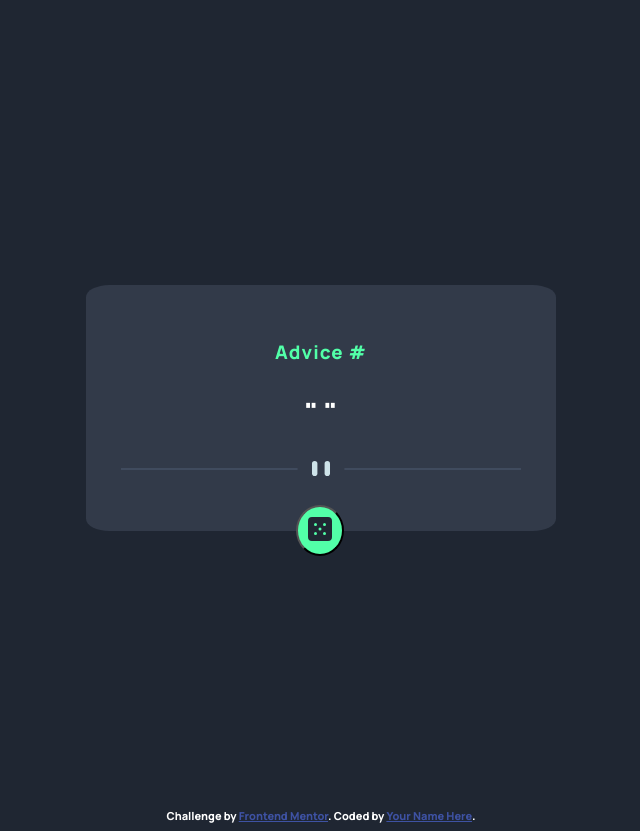
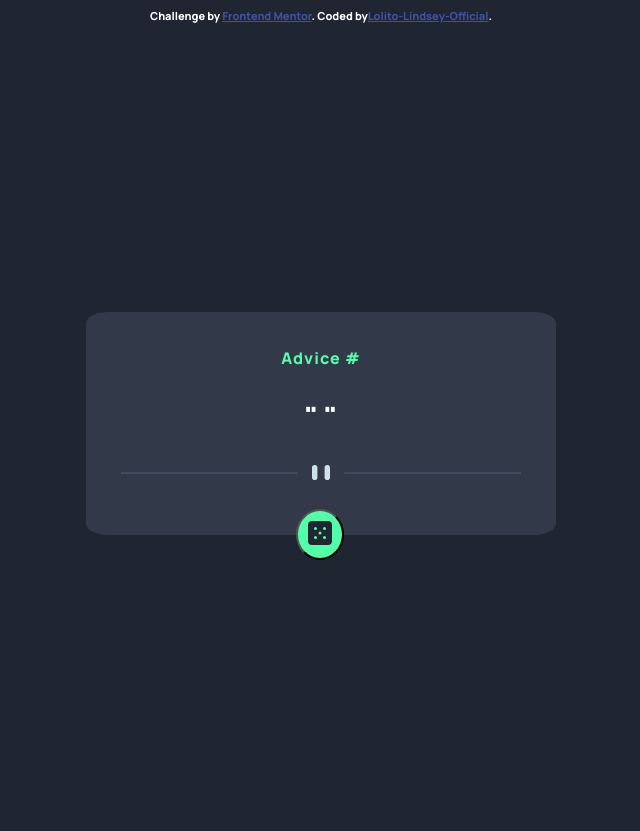
Before and after one commit to Lolito-Lindsey-Official/advice-generator-app, a plain HTML site: page index.html in a window 1280 px wide. Shown: the whole page, without its empty margins (319-959 px from the left). Drawn offline with Linux system fonts and the light colour scheme; no server answers.

Commit message:
Update index.html

```diff
--- a/index.html
+++ b/index.html
@@ -9,23 +9,22 @@
 </head>
 <body>
 
-  <div class = "advice-container">
+    <div class="attribution">
+    Challenge by <a href="https://www.frontendmentor.io?ref=challenge" target="_blank">Frontend Mentor</a>.
+    Coded by<a href="">Lolito-Lindsey-Official</a>.
+  </div>
+
+  <main class = "advice-container">
     <div class = "advice-card">
-      <h3 id = "advice-title">Advice #</h3>
+      <header id = "advice-title">Advice #</header>
       <p id = "advice-content">" "</p>
       <img src = "images/pattern-divider-desktop.svg" id = "divider" alt = "divider">
       <button id = "generate-button">
-        <img src = "images/icon-dice.svg" id ="dice" alt = "dice">
+        <img src = "images/icon-dice.svg" id ="dice" alt = "generate button">
       </button>
     </div>
-  </div>
+  </main>
 
-
-  <div class="attribution">
-    Challenge by <a href="https://www.frontendmentor.io?ref=challenge" target="_blank">Frontend Mentor</a>.
-    Coded by <a href="#">Your Name Here</a>.
-
-    <script src = "script.js"></script>
-  </div>
+  <script src = "script.js"></script>
 </body>
 </html>
```
